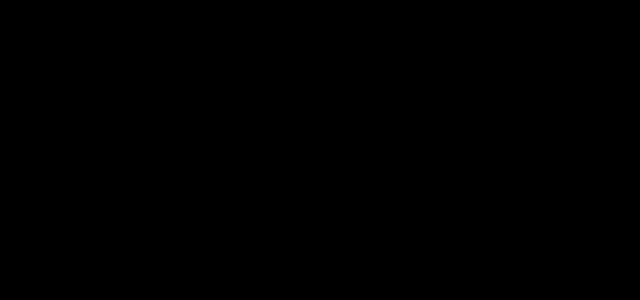
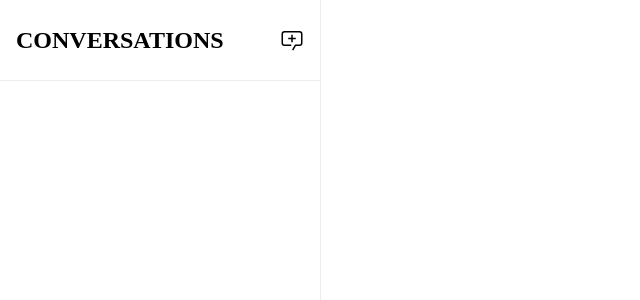
Before and after one commit to Caojiahao-Coder/gpt_next, a Vue app: page / in a window 1280 px wide. Shown: the top 300 px of the page, without its empty margins (0-640 px from the left). Built offline with nearby package versions, Linux system fonts and the light colour scheme.

Commit message:
Temp:Temp commit

```diff
--- a/package.json
+++ b/package.json
@@ -25,6 +25,7 @@
     "@vitejs/plugin-vue": "^4.2.3",
     "@vue/eslint-config-typescript": "^11.0.3",
     "@vue/tsconfig": "^0.4.0",
+    "@vueuse/core": "^10.1.2",
     "eslint": "^8.39.0",
     "eslint-plugin-vue": "^9.14.1",
     "npm-run-all": "^4.1.5",
--- a/src/App.vue
+++ b/src/App.vue
@@ -1,7 +1,15 @@
 <script setup lang="ts">
+import { computed } from 'vue'
 import { RouterView } from 'vue-router'
+import { themeColor } from './store/localstorage'
+
+const style = computed<any>(() => ({
+  '--theme-color': themeColor.value,
+}))
 </script>
 
 <template>
-  <RouterView />
+  <main :style="style">
+    <RouterView />
+  </main>
 </template>
--- /dev/null
+++ b/src/components/DarkSwitcher.vue
@@ -0,0 +1,20 @@
+<script setup lang="ts">
+import { isDark } from '@/store/dark'
+
+function onClick() {
+  isDark.value = !isDark.value
+}
+</script>
+
+<template>
+  <button
+    icon-button
+    dark:i-carbon-moon i-carbon-sun
+    color-base
+    text-6
+    p-0
+    b-0
+    style="line-height:38px;height: 38px;"
+    @click="onClick"
+  />
+</template>
--- /dev/null
+++ b/src/components/LeftSideBar.vue
@@ -0,0 +1,15 @@
+<script setup lang="ts">
+</script>
+
+<template>
+  <div class="w-320px h-100vh bg-base" b="0 r-1 solid #88888825">
+    <div class="h-48px p-16px" b="0 b-1 solid #88888825">
+      <div class="flex flex-rows" style="line-height: 48px;">
+        <div class="flex-1 text-24px font-bold">
+          CONVERSATIONS
+        </div>
+        <div i-carbon-add-comment class="text-6 " m="y-12px" />
+      </div>
+    </div>
+  </div>
+</template>
--- a/src/pages/Home.vue
+++ b/src/pages/Home.vue
@@ -1,7 +1,11 @@
+<script setup lang="ts">
+import LeftSideBar from '@/components/LeftSideBar.vue'
+</script>
+
 <template>
-  <main h="100vh" bg="black">
-    <div>
-      Hello World
-    </div>
+  <main class="flex flex-row h-100vh bg-base">
+    <LeftSideBar />
+    <div flex="1" h="100%" bg="base" />
+    <div w="320px" h="100%" bg="base" />
   </main>
 </template>
--- /dev/null
+++ b/src/store/dark.ts
@@ -0,0 +1,5 @@
+import { useDark } from '@vueuse/core'
+
+export const isDark = useDark({
+  storageKey: 'asset-ms-schema',
+})
--- /dev/null
+++ b/src/store/localstorage.ts
@@ -0,0 +1,3 @@
+import { useStorage } from '@vueuse/core'
+
+export const themeColor = useStorage('icons-theme-color', '#329672')
```
Also changed, not shown: 1 other file (tests, documents, lock files or other folders).
